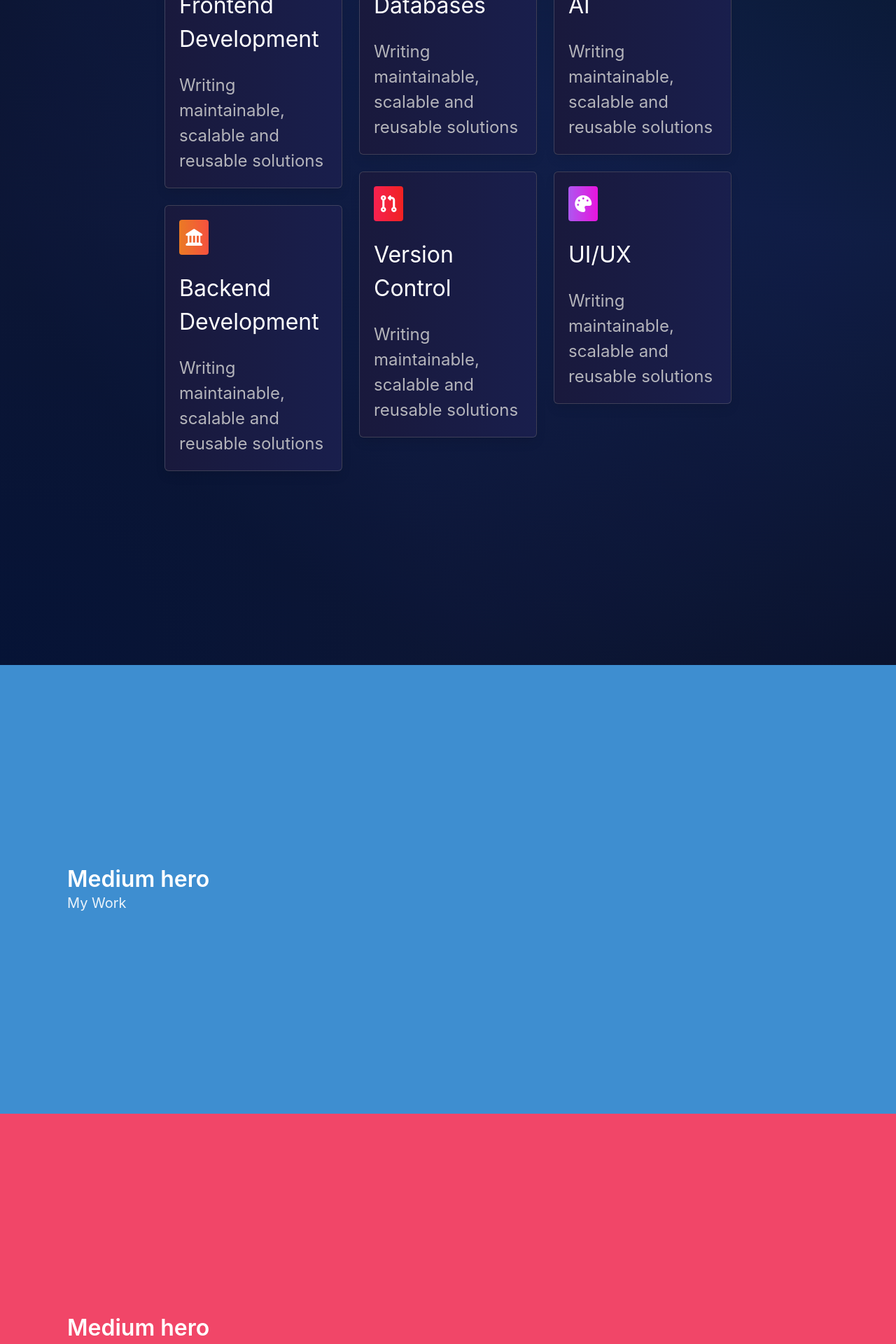
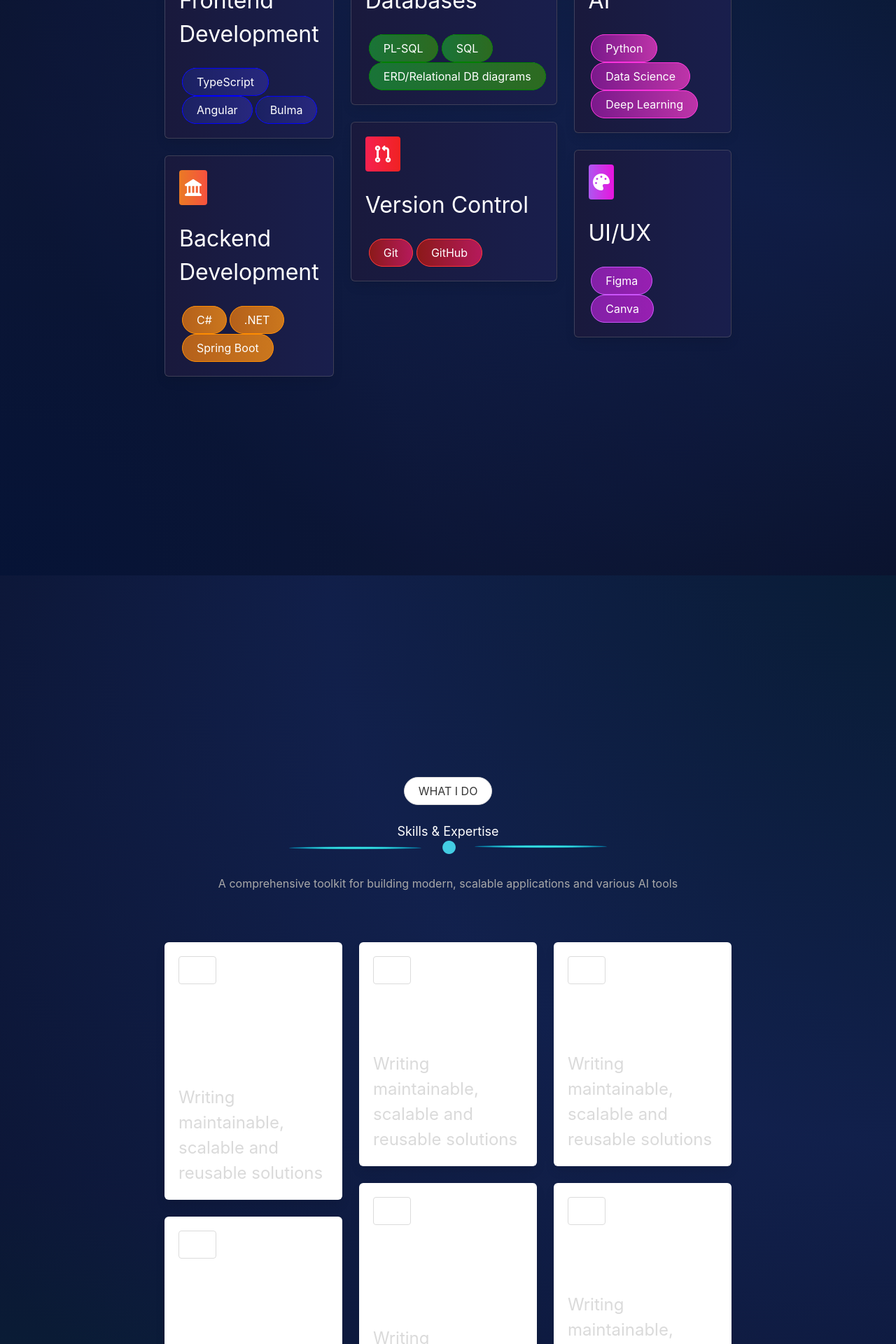
Before and after one commit to V3lu/Personal-Brand, an Angular app: page / in a window 1280 px wide. Shown: the part 2600-4520 px from the top of the page at 70% size. Built offline with nearby package versions, Linux system fonts and the light colour scheme.

Commit message:
82910312025

```diff
--- a/src/app/my-work/my-work.component.css
+++ b/src/app/my-work/my-work.component.css
@@ -0,0 +1,14 @@
+.hero.is-large {
+  background: radial-gradient(circle at bottom left,
+      rgba(0, 255, 255, 0.122) 0%,      /* turquoise glow bottom-left */
+      rgba(10, 20, 50, 0.597) 35%,       /* smooth fade */
+      rgba(5, 10, 25, 0.618) 100%),        /* dark navy base */
+    radial-gradient(circle at top right,
+      rgba(0, 200, 255, 0.067) 0%,      /* cyan glow top-right */
+      rgba(10, 20, 50, 0.718) 40%,
+      transparent 80%);
+  background-blend-mode: screen;
+  background-color: #060a1a; /* fallback */
+  min-height: 100vh;
+  color: #d8e1ff;
+}
--- a/src/app/my-work/my-work.component.html
+++ b/src/app/my-work/my-work.component.html
@@ -1,6 +1,51 @@
-<section class="hero is-large is-info">
+<section class="hero is-large is-primary">
   <div class="hero-body">
-    <p class="title">Medium hero</p>
-    <p class="subtitle">My Work</p>
+     <div class="columns has-text-centered">
+      <div class="column">
+
+      </div>
+      <div class="column is-three-quarters">
+        <button class="button is-rounded" id="whoami">WHAT I DO</button><br><br>
+        <span style="color: white; font-size: large;">Skills & Expertise</span><br>
+        <img src="assets/images/rect3.png" class="dots"><br><br>
+        <span style="color: darkgray;">A comprehensive toolkit for building modern, scalable applications and various AI tools</span>
+        <br><br><br><br>
+        <div class="columns">
+          <div class="column">
+            <div class="box boxevery1 has-text-left">
+              <button class="button" id="buttoncode1"><i class="fa-solid fa-code icon1" style="color: white;"></i></button><br><br>
+              <span style="color: white; font-size: xx-large;">Frontend Development</span><br><br><span style="color: rgba(211, 211, 211, 0.834); font-size: x-large;">Writing maintainable, scalable and reusable solutions</span>
+            </div>
+            <div class="box boxevery2 has-text-left">
+              <button class="button" id="buttoncode2"><i class="fa-solid fa-landmark icon2" style="color: white;"></i></button><br><br>
+              <span style="color: white; font-size: xx-large;">Backend Development</span><br><br><span style="color: rgba(211, 211, 211, 0.834); font-size: x-large;">Writing maintainable, scalable and reusable solutions</span>
+            </div>
+          </div>
+          <div class="column">
+            <div class="box boxevery3 has-text-left">
+              <button class="button" id="buttoncode3"><i class="fa-solid fa-database icon3" style="color: white;"></i></button><br><br>
+              <span style="color: white; font-size: xx-large;">Databases</span><br><br><span style="color: rgba(211, 211, 211, 0.834); font-size: x-large;">Writing maintainable, scalable and reusable solutions</span>
+            </div>
+            <div class="box boxevery4 has-text-left">
+              <button class="button" id="buttoncode4"><i class="fa-solid fa-code-pull-request icon4" style="color: white;"></i></button><br><br>
+              <span style="color: white; font-size: xx-large;">Version Control</span><br><br><span style="color: rgba(211, 211, 211, 0.834); font-size: x-large;">Writing maintainable, scalable and reusable solutions</span>
+            </div>
+          </div>
+          <div class="column">
+            <div class="box boxevery5 has-text-left">
+              <button class="button" id="buttoncode5"><i class="fa-solid fa-robot icon5" style="color: white;"></i></button><br><br>
+              <span style="color: white; font-size: xx-large;">AI</span><br><br><span style="color: rgba(211, 211, 211, 0.834); font-size: x-large;">Writing maintainable, scalable and reusable solutions</span>
+            </div>
+            <div class="box boxevery6 has-text-left">
+              <button class="button" id="buttoncode6"><i class="fa-solid fa-palette icon6" style="color: white;"></i></button><br><br>
+              <span style="color: white; font-size: xx-large;">UI/UX</span><br><br><span style="color: rgba(211, 211, 211, 0.834); font-size: x-large;">Writing maintainable, scalable and reusable solutions</span>
+            </div>
+          </div>
+        </div>
+      </div>
+      <div class="column">
+
+      </div>
+    </div>
   </div>
 </section>
--- a/src/app/skills/skills.component.css
+++ b/src/app/skills/skills.component.css
@@ -178,3 +178,54 @@
 #text{
   margin-right: 2%;
 }
+
+
+.frontend > button{
+    margin-left: 2%;
+    color: white;
+    background-image: linear-gradient(to right, rgba(2, 9, 80, 0.903), rgba(16, 16, 112, 0.903));
+    pointer-events: none;
+    border: 1px solid blue;
+
+}
+
+.backend > button{
+    margin-left: 2%;
+    color: white;
+    background-image: linear-gradient(to right, rgba(172, 79, 2, 0.903), rgba(197, 104, 5, 0.903));
+    pointer-events: none;
+    border: 1px solid darkorange;
+
+}
+
+.database > button{
+    margin-left: 2%;
+    color: white;
+    background-image: linear-gradient(to right, rgba(0, 101, 34, 0.903), rgba(22, 90, 8, 0.903));
+    pointer-events: none;
+    border: 1px solid green;
+}
+
+.vc > button{
+    margin-left: 2%;
+    color: white;
+    background-image: linear-gradient(to right, rgba(127, 0, 0, 0.903), rgba(173, 1, 73, 0.903));
+    pointer-events: none;
+    border: 1px solid rgb(255, 50, 50);
+}
+
+.AI > button{
+    margin-left: 2%;
+    color: white;
+    background-image: linear-gradient(to right, rgba(108, 0, 127, 0.903), rgba(182, 30, 159, 0.903));
+    pointer-events: none;
+    border: 1px solid rgb(255, 50, 221);
+}
+
+.UX > button{
+    margin-left: 2%;
+    color: white;
+    background-image: linear-gradient(to right, rgba(117, 8, 157, 0.903), rgba(140, 7, 169, 0.903));
+    pointer-events: none;
+    border: 1px solid rgb(203, 84, 250);
+}
--- a/src/app/skills/skills.component.html
+++ b/src/app/skills/skills.component.html
@@ -14,31 +14,31 @@
           <div class="column">
             <div class="box boxevery1 has-text-left">
               <button class="button" id="buttoncode1"><i class="fa-solid fa-code icon1" style="color: white;"></i></button><br><br>
-              <span style="color: white; font-size: xx-large;">Frontend Development</span><br><br><span style="color: rgba(211, 211, 211, 0.834); font-size: x-large;">Writing maintainable, scalable and reusable solutions</span>
+              <span style="color: white; font-size: xx-large;">Frontend Development</span><br><br><span class="frontend" style="color: rgba(211, 211, 211, 0.834); font-size: x-large;"><button class="button is-rounded">TypeScript</button><button class="button is-rounded">Angular</button><button class="button is-rounded">Bulma</button></span>
             </div>
             <div class="box boxevery2 has-text-left">
               <button class="button" id="buttoncode2"><i class="fa-solid fa-landmark icon2" style="color: white;"></i></button><br><br>
-              <span style="color: white; font-size: xx-large;">Backend Development</span><br><br><span style="color: rgba(211, 211, 211, 0.834); font-size: x-large;">Writing maintainable, scalable and reusable solutions</span>
+              <span style="color: white; font-size: xx-large;">Backend Development</span><br><br><span class="backend" style="color: rgba(211, 211, 211, 0.834); font-size: x-large;"><button class="button is-rounded">C#</button><button class="button is-rounded">.NET</button><button class="button is-rounded">Spring Boot</button></span>
             </div>
           </div>
           <div class="column">
             <div class="box boxevery3 has-text-left">
               <button class="button" id="buttoncode3"><i class="fa-solid fa-database icon3" style="color: white;"></i></button><br><br>
-              <span style="color: white; font-size: xx-large;">Databases</span><br><br><span style="color: rgba(211, 211, 211, 0.834); font-size: x-large;">Writing maintainable, scalable and reusable solutions</span>
+              <span style="color: white; font-size: xx-large;">Databases</span><br><br><span class="database" style="color: rgba(211, 211, 211, 0.834); font-size: x-large;"><button class="button is-rounded">PL-SQL</button><button class="button is-rounded">SQL</button><button class="button is-rounded">ERD/Relational DB diagrams</button></span>
             </div>
             <div class="box boxevery4 has-text-left">
               <button class="button" id="buttoncode4"><i class="fa-solid fa-code-pull-request icon4" style="color: white;"></i></button><br><br>
-              <span style="color: white; font-size: xx-large;">Version Control</span><br><br><span style="color: rgba(211, 211, 211, 0.834); font-size: x-large;">Writing maintainable, scalable and reusable solutions</span>
+              <span style="color: white; font-size: xx-large;">Version Control</span><br><br><span class="vc" style="color: rgba(211, 211, 211, 0.834); font-size: x-large;"><button class="button is-rounded">Git</button><button class="button is-rounded">GitHub</button></span>
             </div>
           </div>
           <div class="column">
             <div class="box boxevery5 has-text-left">
               <button class="button" id="buttoncode5"><i class="fa-solid fa-robot icon5" style="color: white;"></i></button><br><br>
-              <span style="color: white; font-size: xx-large;">AI</span><br><br><span style="color: rgba(211, 211, 211, 0.834); font-size: x-large;">Writing maintainable, scalable and reusable solutions</span>
+              <span style="color: white; font-size: xx-large;">AI</span><br><br><span class="AI" style="color: rgba(211, 211, 211, 0.834); font-size: x-large;"><button class="button is-rounded">Python</button><button class="button is-rounded">Data Science</button><button class="button is-rounded">Deep Learning</button></span>
             </div>
             <div class="box boxevery6 has-text-left">
               <button class="button" id="buttoncode6"><i class="fa-solid fa-palette icon6" style="color: white;"></i></button><br><br>
-              <span style="color: white; font-size: xx-large;">UI/UX</span><br><br><span style="color: rgba(211, 211, 211, 0.834); font-size: x-large;">Writing maintainable, scalable and reusable solutions</span>
+              <span style="color: white; font-size: xx-large;">UI/UX</span><br><br><span class="UX" style="color: rgba(211, 211, 211, 0.834); font-size: x-large;"><button class="button is-rounded">Figma</button><button class="button is-rounded">Canva</button></span>
             </div>
           </div>
         </div>
```
